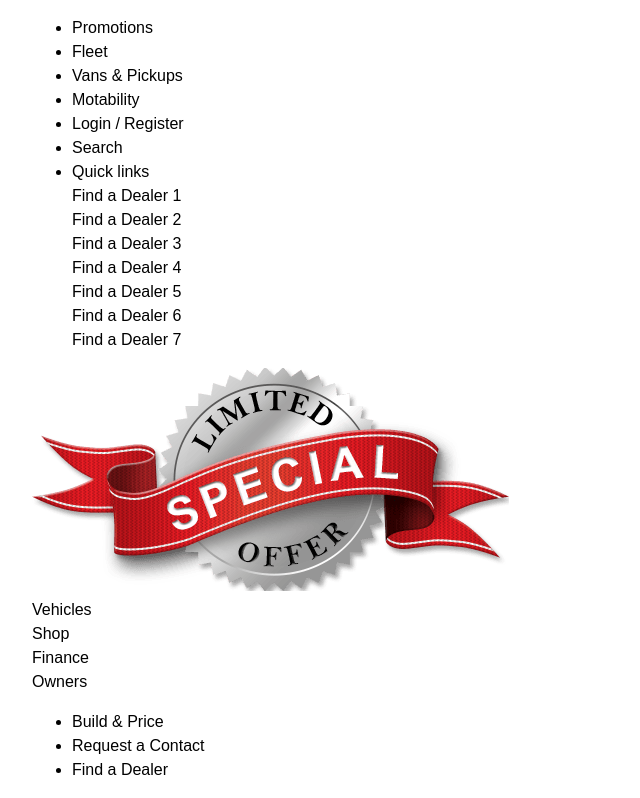
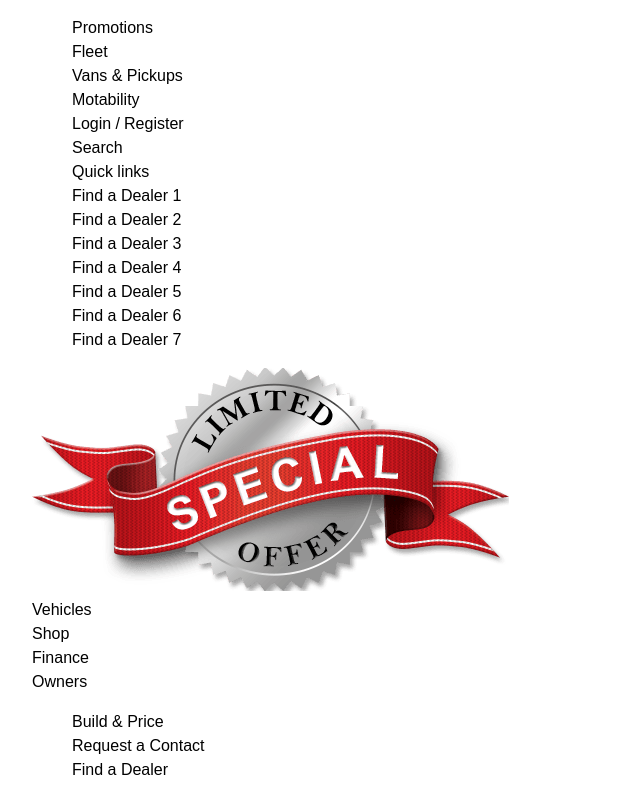
Before and after one commit to mdsabir07/devs-projects, a plain HTML site: page index.html in a window 1280 px wide. Shown: the top 798 px of the page, without its empty margins (0-640 px from the left). Drawn offline with nearby package versions, Linux system fonts and the light colour scheme.

Commit message:
Update style.css

```diff
--- a/assets/css/style.css
+++ b/assets/css/style.css
@@ -107,6 +107,7 @@ img {
 html {
 	box-sizing: border-box;
 }
+ul, ol {list-style: none;}
 
 /* Typography
 --------------------------------------------- */
```
